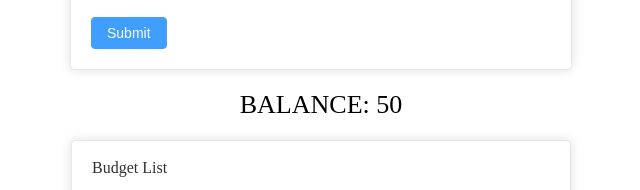
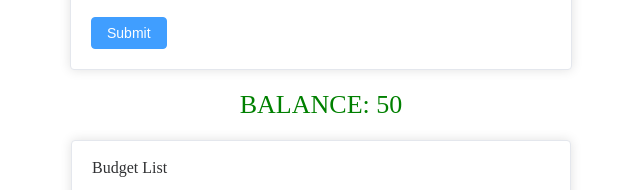
Before and after one commit to joydumply/budget-vue, a Vue app: page / in a window 1280 px wide. Shown: the part 252-442 px from the top of the page, without its empty margins (319-959 px from the left). Built offline with nearby package versions, Linux system fonts and the light colour scheme.

Commit message:
implemented colors to Total Budget

```diff
--- a/src/components/BudgetList.vue
+++ b/src/components/BudgetList.vue
@@ -6,7 +6,7 @@
           v-for="item in list"
           :key="item.id"
           :item="item"
-          @delete-item="deleteItemById"
+          @delete-item="$emit('deleteItem', item.id)"
         />
       </template>
       <el-alert v-else type="info" :title="emptyTitle" :closable="false"> </el-alert>
@@ -33,11 +33,6 @@ export default {
       return !Object.keys(this.list).length
     }
   },
-  methods: {
-    deleteItemById(id) {
-      this.$emit('deleteItem', id)
-    }
-  },
   emits: ['deleteItem'],
   components: {
     BudgetListItem
--- a/src/components/TotalBalance.vue
+++ b/src/components/TotalBalance.vue
@@ -1,5 +1,5 @@
 <template>
-  <div class="total-value">Balance: {{ total }}</div>
+  <div class="total-value" :class="balanceClass">Balance: {{ total }}</div>
 </template>
 
 <script>
@@ -10,14 +10,34 @@ export default {
       type: Number,
       default: 0
     }
+  },
+  computed: {
+    balanceClass: function () {
+      if (this.total < 0) {
+        return 'red'
+      } else if (this.total > 0) {
+        return 'green'
+      } else {
+        return 'black'
+      }
+    }
   }
 }
 </script>
 <style scoped>
-.total-value{
-    font-size: 26px;
-    text-transform: uppercase;
-    padding: 20px;
-    text-align: center;
+.total-value {
+  font-size: 26px;
+  text-transform: uppercase;
+  padding: 20px;
+  text-align: center;
+}
+.green {
+  color: green;
+}
+.red {
+  color: red;
+}
+.black {
+  color: #000;
 }
 </style>
```
Also changed, not shown: 1 other file (tests, documents, lock files or other folders).
